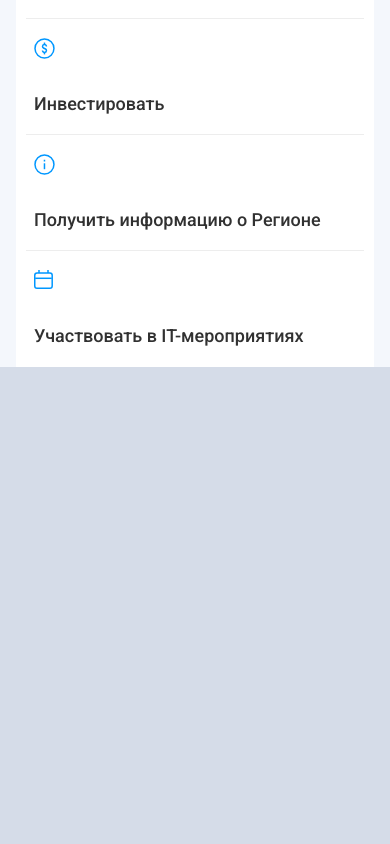
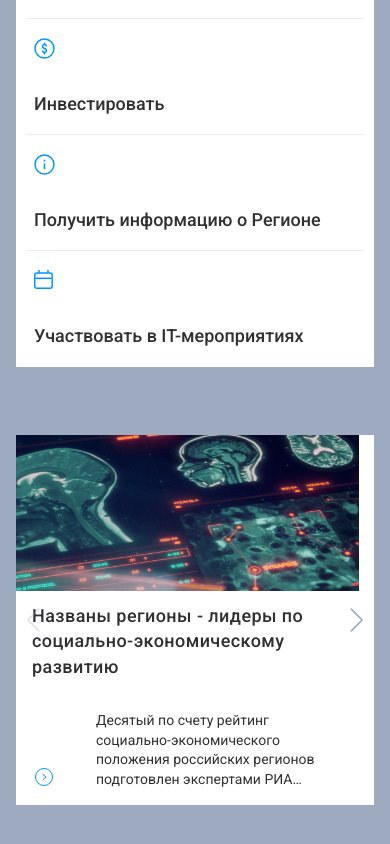
Before and after one commit to KazimirS46/it-portal2, a Next.js app: page / in a window 390 px wide. Shown: the part 1174-2018 px from the top of the page. Before the commit the page ends 1541 px from the top, so only its background shows below. Built offline with nearby package versions, Linux system fonts and the light colour scheme.

Commit message:
The news block is set up

```diff
--- a/app/page.tsx
+++ b/app/page.tsx
@@ -10,7 +10,7 @@ export default function Home() {
   return (
     <>
       <Hero />
-      {/* <News /> */}
+      <News />
       {/* <SolutionsMain /> */}
       {/* <DeveloperSection /> */}
       {/* <ServicesSection /> */}
--- a/components/HeroSection/components/ActionBtn/index.module.css
+++ b/components/HeroSection/components/ActionBtn/index.module.css
@@ -91,6 +91,7 @@
   .actionContainer {
     order: 2;
     top: 0;
+    margin-bottom: -465px;
   }
 
   .actionBtnList {
--- a/components/NewsSection/index.module.css
+++ b/components/NewsSection/index.module.css
@@ -52,3 +52,70 @@
   height: auto;
   padding: 3px;
 }
+
+@media (max-width: 425px) {
+  .wrapper {
+    width: 100vw;
+  }
+
+  .container {
+    padding: 533px 1rem;
+  }
+
+  .slide {
+    flex-direction: column;
+  }
+
+  .swiper-button-prev,
+  .swiper-button-next {
+    display: none;
+  }
+
+  .slide img {
+    width: 343px;
+    height: 156px;
+  }
+
+  .article {
+    flex: 1;
+    display: flex;
+    flex-direction: column;
+    justify-content: space-between;
+    position: relative;
+    padding: 12px 27px 16px 16px;
+    font-family: var(--font-roboto);
+    color: var(--desc-text-color);
+  }
+
+  .article h2 {
+    width: initial;
+    margin-bottom: 32px;
+    margin-right: 32px;
+    font-size: 18px;
+    font-weight: 500;
+    line-height: 25.5px;
+    text-transform: none;
+  }
+
+  .article p {
+    max-width: 236px;
+    margin-left: 64px;
+    font-size: 14px;
+    font-weight: 400;
+    line-height: 140%;
+    overflow: hidden;
+    text-overflow: ellipsis;
+    display: -webkit-box;
+    -webkit-box-orient: vertical;
+    -webkit-line-clamp: 4;
+  }
+
+  .article img {
+    position: absolute;
+    left: 16px;
+    bottom: 16px;
+    width: 24px;
+    height: auto;
+    padding: 3px;
+  }
+}
```
